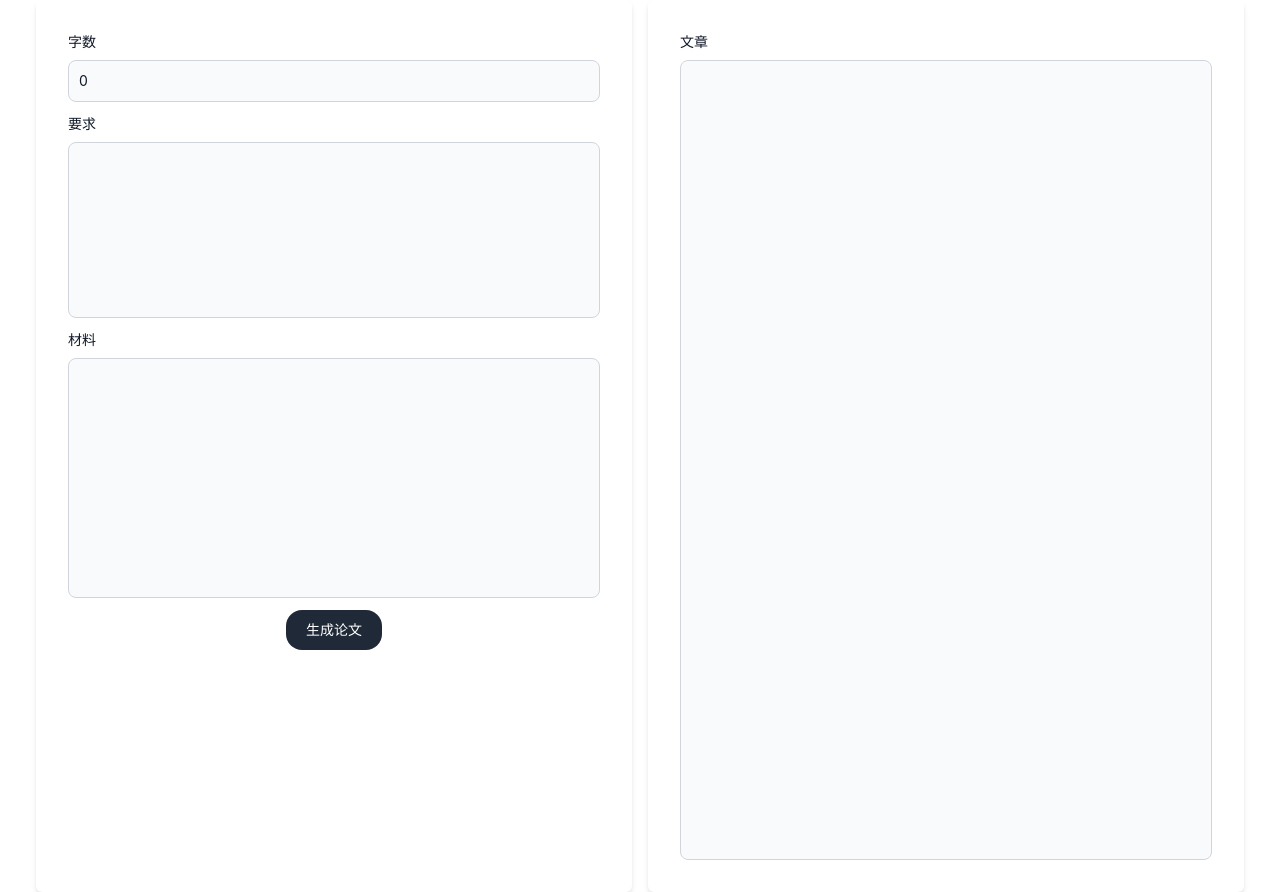
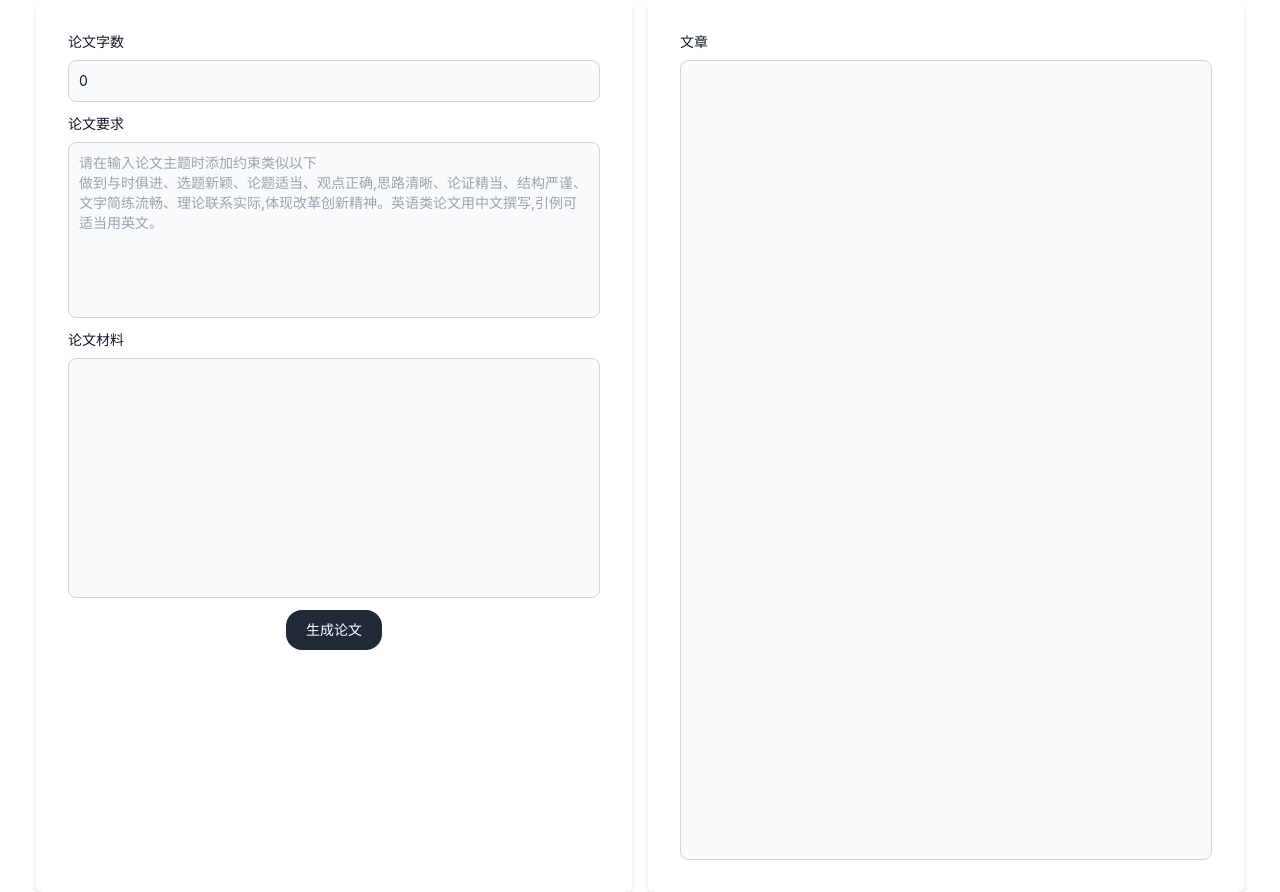
Before and after one commit to hejingy1/writer-interface, a React (Create React App) app in the folder writer/: page / in a window 1280 px wide. Built offline with nearby package versions, Linux system fonts and the light colour scheme.

Commit message:
added a reminder on the requirement

```diff
--- a/writer/src/Presenting.js
+++ b/writer/src/Presenting.js
@@ -17,6 +17,11 @@ function Presenting() {
     const handleRequirementChange = (value) => {
         setRequirement(value.target.value);
     }
+
+    const handleInputClick = () =>{
+        setRequirement('做到与时俱进、选题新颖、论题适当、观点正确,思路清晰、论证精当、结构严谨、文字简练流畅、理论联系实际,体现改革创新精神。英语类论文用中文撰写,引例可适当用英文。');
+    }
+
     const handleWordsChange = (value) => {
         const re = /^[0-9\b]+$/;
         if (value.target.value === '' || re.test(value.target.value)) {
@@ -50,7 +55,7 @@ function Presenting() {
             <div className="bg-white shadow-md rounded-md p-4 ml-9 col-span-1">
                 <form className="p-4">
                     <div>
-                        <div className="bg-white text-left block mb-2 text-sm font-medium text-gray-900 dark:text-white">字数</div>
+                        <div className="bg-white text-left block mb-2 text-sm font-medium text-gray-900 dark:text-white">论文字数</div>
                         <input
                             type="text"
                             id="text_words"
@@ -60,17 +65,19 @@ function Presenting() {
                         ></input>
                     </div>
                     <div className="mt-3">
-                        <div className="bg-white text-left block mb-2 text-sm font-medium text-gray-900 dark:text-white">要求</div>
+                        <div className="bg-white text-left block mb-2 text-sm font-medium text-gray-900 dark:text-white">论文要求</div>
                         <textarea
+                            placeholder="请在输入论文主题时添加约束类似以下&#10;做到与时俱进、选题新颖、论题适当、观点正确,思路清晰、论证精当、结构严谨、文字简练流畅、理论联系实际,体现改革创新精神。英语类论文用中文撰写,引例可适当用英文。"
                             type="text"
                             id="requirement"
                             className="bg-gray-50 resize-none h-44 border border-gray-300 text-gray-900 text-sm rounded-lg focus:ring-blue-500 focus:border-blue-500 block w-full p-2.5 dark:bg-gray-700 dark:border-gray-600 dark:placeholder-gray-400 dark:text-white dark:focus:ring-blue-500 dark:focus:border-blue-500"
                             value={requirement}
+                            onClick={handleInputClick}
                             onChange={(value) => handleRequirementChange(value)}
                         ></textarea>
                     </div>
                     <div className="mt-3">
-                        <div className="bg-white text-left block mb-2 text-sm font-medium text-gray-900 dark:text-white">材料</div>
+                        <div className="bg-white text-left block mb-2 text-sm font-medium text-gray-900 dark:text-white">论文材料</div>
                         <textarea
                             type="text"
                             id="material"
```
